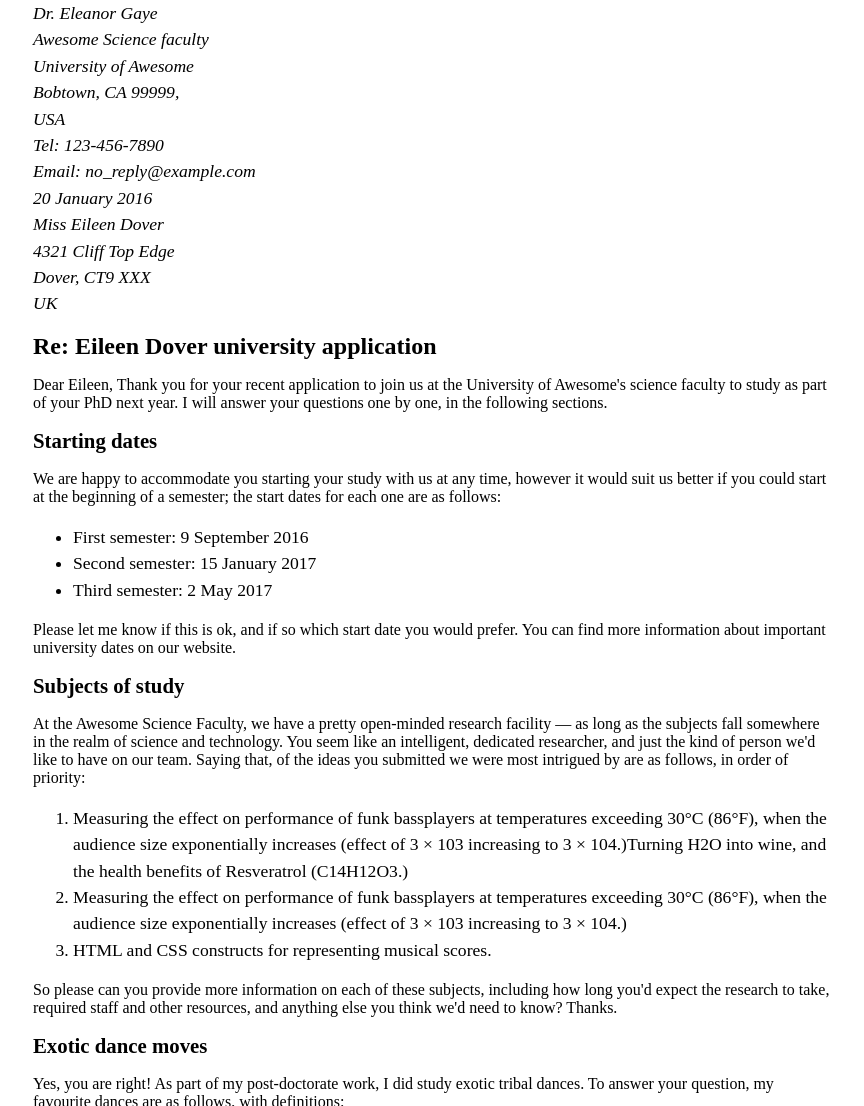
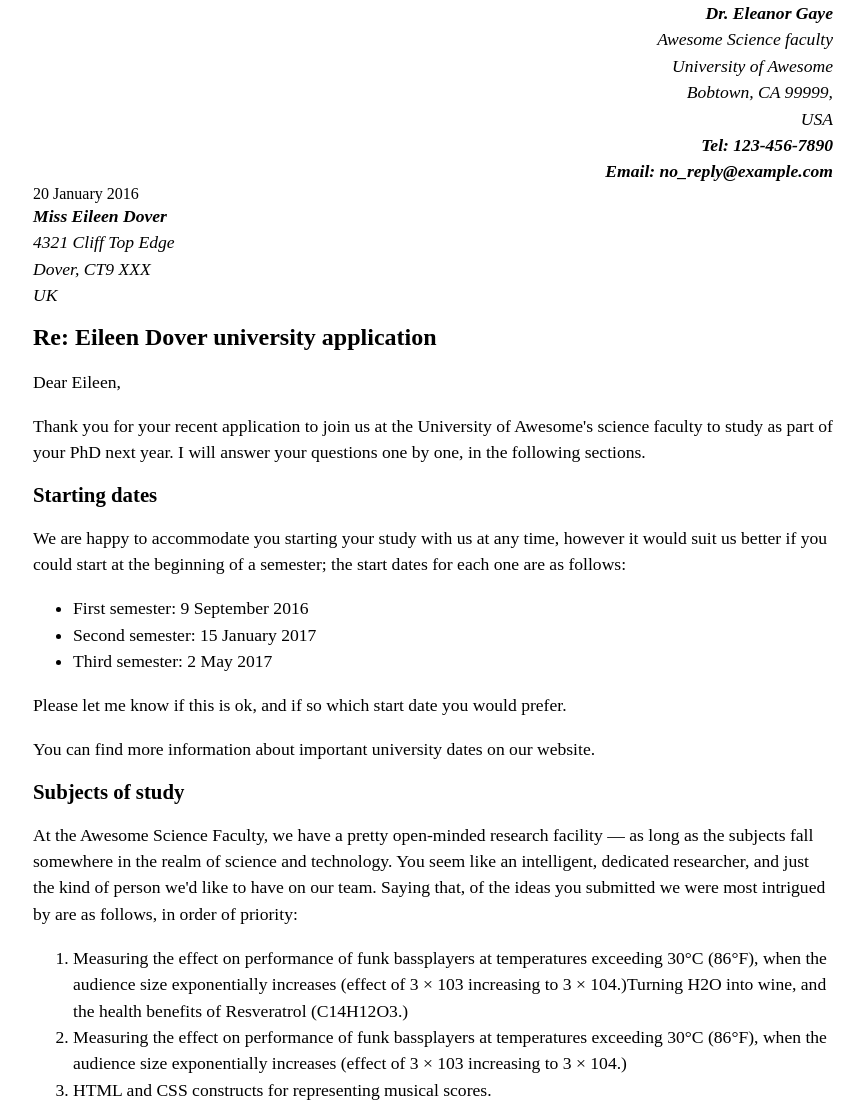
Before and after one commit to Sparkythedog22/INFT-1206.Assignment1, a plain HTML site: page index.html in a window 1280 px wide. Shown: the top 1106 px of the page, without its empty margins (207-1071 px from the left). Drawn offline with Linux system fonts and the light colour scheme.

Commit message:
Added paragraphs & finished message heading.

```diff
--- a/index.html
+++ b/index.html
@@ -14,19 +14,20 @@ Text of an E-Mail for Assignment 1.
 <body>
 
 
-<address>
-Dr. Eleanor Gaye<br>
+<address class="sender-column">
+<strong>Dr. Eleanor Gaye</strong><br>
 Awesome Science faculty<br>
 University of Awesome<br>
 Bobtown, CA 99999,<br>
 USA<br>
-Tel: 123-456-7890<br>
-Email: no_reply@example.com<br>
-20 January 2016
+<strong>Tel: 123-456-7890</strong><br>
+<strong>Email: no_reply@example.com</strong>
 </address>
 
+<date datetime="2016-01-20" class="sender-column">20 January 2016</date>
+
 <address>
-Miss Eileen Dover<br>
+<strong>Miss Eileen Dover</strong><br>
 4321 Cliff Top Edge<br>
 Dover, CT9 XXX<br>
 UK
@@ -35,39 +36,42 @@ UK
 
 <h1>Re: Eileen Dover university application</h1>
 
-Dear Eileen,
+<p>Dear Eileen,</p>
 
-Thank you for your recent application to join us at the University of Awesome's science faculty to study as part of your PhD next year. I will answer your questions one by one, in the following sections.
+<p>Thank you for your recent application to join us at the University of Awesome's science faculty to study as part of your PhD next year. I will answer your questions one by one, in the following sections.</p>
 
 <h2>Starting dates</h2>
 
-We are happy to accommodate you starting your study with us at any time, however it would suit us better if you could start at the beginning of a semester; the start dates for each one are as follows:
-
+<p>We are happy to accommodate you starting your study with us at any time, however it would suit us better if you could start at the beginning of a semester; the start dates for each one are as follows:</p>
 <ul>
-<li>First semester: 9 September 2016</li>
-<li>Second semester: 15 January 2017</li>
-<li>Third semester: 2 May 2017</li>
+    <li>First semester: 9 September 2016</li>
+    <li>Second semester: 15 January 2017</li>
+    <li>Third semester: 2 May 2017</li>
 </ul>
-
-Please let me know if this is ok, and if so which start date you would prefer.
-
-You can find more information about important university dates on our website.
+<p>Please let me know if this is ok, and if so which start date you would prefer.</p>
+<p>You can find more information about important university dates on our website.</p>
 
 
 <h2>Subjects of study</h2>
 
+<p>
 At the Awesome Science Faculty, we have a pretty open-minded research facility — as long as the subjects fall somewhere in the realm of science and technology. You seem like an intelligent, dedicated researcher, and just the kind of person we'd like to have on our team. Saying that, of the ideas you submitted we were most intrigued by are as follows, in order of priority:
+</p>
 <ol>
 <li>Measuring the effect on performance of funk bassplayers at temperatures exceeding 30°C (86°F), when the audience size exponentially increases (effect of 3 × 103 increasing to 3 × 104.)Turning H2O into wine, and the health benefits of Resveratrol (C14H12O3.)</li>
 <li>Measuring the effect on performance of funk bassplayers at temperatures exceeding 30°C (86°F), when the audience size exponentially increases (effect of 3 × 103 increasing to 3 × 104.)</li>
 <li>HTML and CSS constructs for representing musical scores.</li>
 </ol>
+<p>
 So please can you provide more information on each of these subjects, including how long you'd expect the research to take, required staff and other resources, and anything else you think we'd need to know? Thanks.
+</p>
 
 
 <h2>Exotic dance moves</h2>
 
+<p>
 Yes, you are right! As part of my post-doctorate work, I did study exotic tribal dances. To answer your question, my favourite dances are as follows, with definitions:
+</p>
 <dl>
     <dt>Polynesian chicken dance</dt>
     <dd>A little known but very influential dance dating back as far as 300BC, a whole village would dance around in a circle like chickens, to encourage their livestock to be "fruitful".</dd>
@@ -78,12 +82,19 @@ Yes, you are right! As part of my post-doctorate work, I did study exotic tribal
     <dt>Arctic robot dance</dt>
     <dd>An interesting example of historic misinformation, English explorers in the 1960s believed to have discovered a new dance style characterized by "robotic", stilted movements, being practiced by inhabitants of Northern Alaska and Canada. Later on however it was discovered that they were just moving like this because they were really cold.</dd>
 </dl>
+
+<p>
 For more of my research, see my exotic dance research page.
+</p>
 
-Yours sincerely,
+<p>
+Yours sincerely,<br>
 Dr Eleanor Gaye
+</p>
 
+<p>
 University of Awesome motto: "Be awesome to each other." -- The memoirs of Bill S Preston, Esq
+</p>
 
 </body>
 </html>
```
